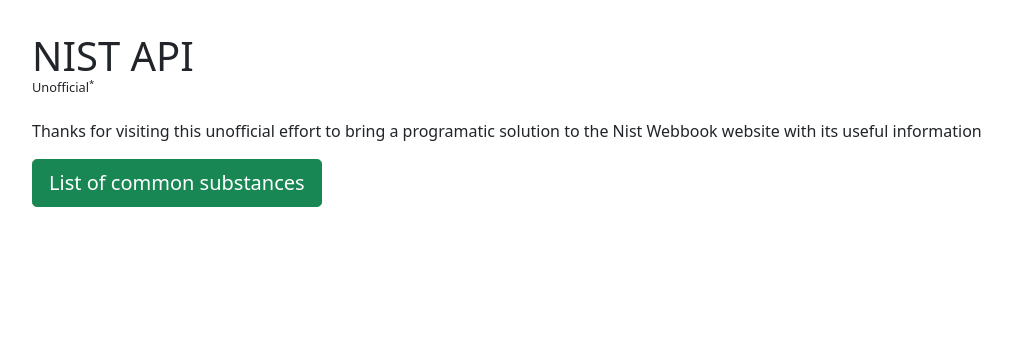
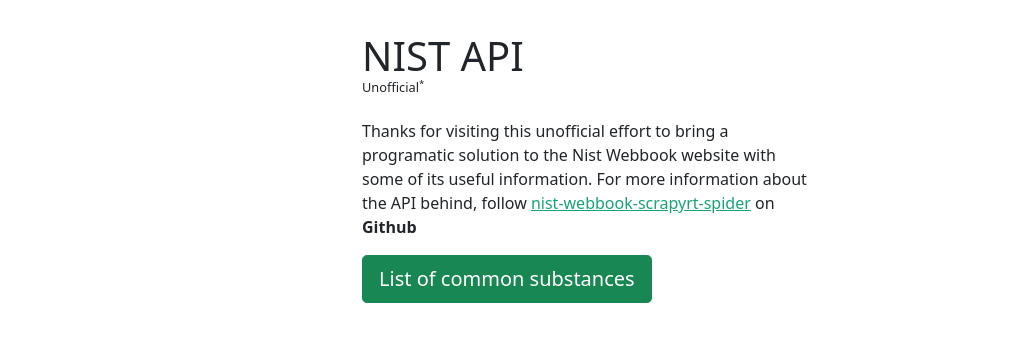
Before and after one commit to oscarcontrerasnavas/nist-api-frontend, a Next.js app: page / in a window 1280 px wide. Shown: the top 342 px of the page, without its empty margins (54-1066 px from the left). Built offline with nearby package versions, Linux system fonts and the light colour scheme.

Commit message:
Set max-width to 480px for all devices

```diff
--- a/pages/index.js
+++ b/pages/index.js
@@ -8,7 +8,10 @@ function Home() {
       <Header/>
 
       <p className='mt-4'>
-        Thanks for visiting this unofficial effort to bring a programatic solution to the Nist Webbook website with its useful information
+        Thanks for visiting this unofficial effort to bring a programatic solution to the
+         Nist Webbook website with some of  its useful information. For more information
+         about the API behind, follow <a target={'_blank'} href='https://github.com/oscarcontrerasnavas/nist-webbook-scrapyrt-spider'>
+         nist-webbook-scrapyrt-spider</a> on <strong>Github</strong>
       </p>
 
       <Link href="/substances/page/1">
--- a/pages/substances/cas/[casNumber].js
+++ b/pages/substances/cas/[casNumber].js
@@ -4,12 +4,12 @@ import SubstanceDisplay from "../../../components/substance-display"
 
 export default function Substance({substance}) {
   return (
-    <div className='container bg-white p-3 my-3'>
+    <main className='container bg-white p-3 my-3'>
 
       <Header />
       <SubstanceDisplay substance={substance} />
 
-    </div>
+    </main>
   )
 }
 
--- a/pages/substances/page/[pageNumber].js
+++ b/pages/substances/page/[pageNumber].js
@@ -12,13 +12,13 @@ function List({
     substances,
 }) {
   return (
-    <div className='container bg-white p-3 my-3'>
+    <main className='container bg-white p-3 my-3'>
 
       <Header title="Substances" />
       <SubstanceList substances={substances} />
       <SubstancePagination totalPages={totalPages} currentPage={currentPage}/>
 
-    </div>
+    </main>
   )
 }
 
--- a/styles/scss/global.scss
+++ b/styles/scss/global.scss
@@ -17,6 +17,10 @@ $primary: #1aa179; //$teal-600
 
 
 // Custom
+main.container {
+  max-width: 480px; // Force every device to look like a phone
+}
+
 header small {
   font-size: 0.8rem;
 }
```
